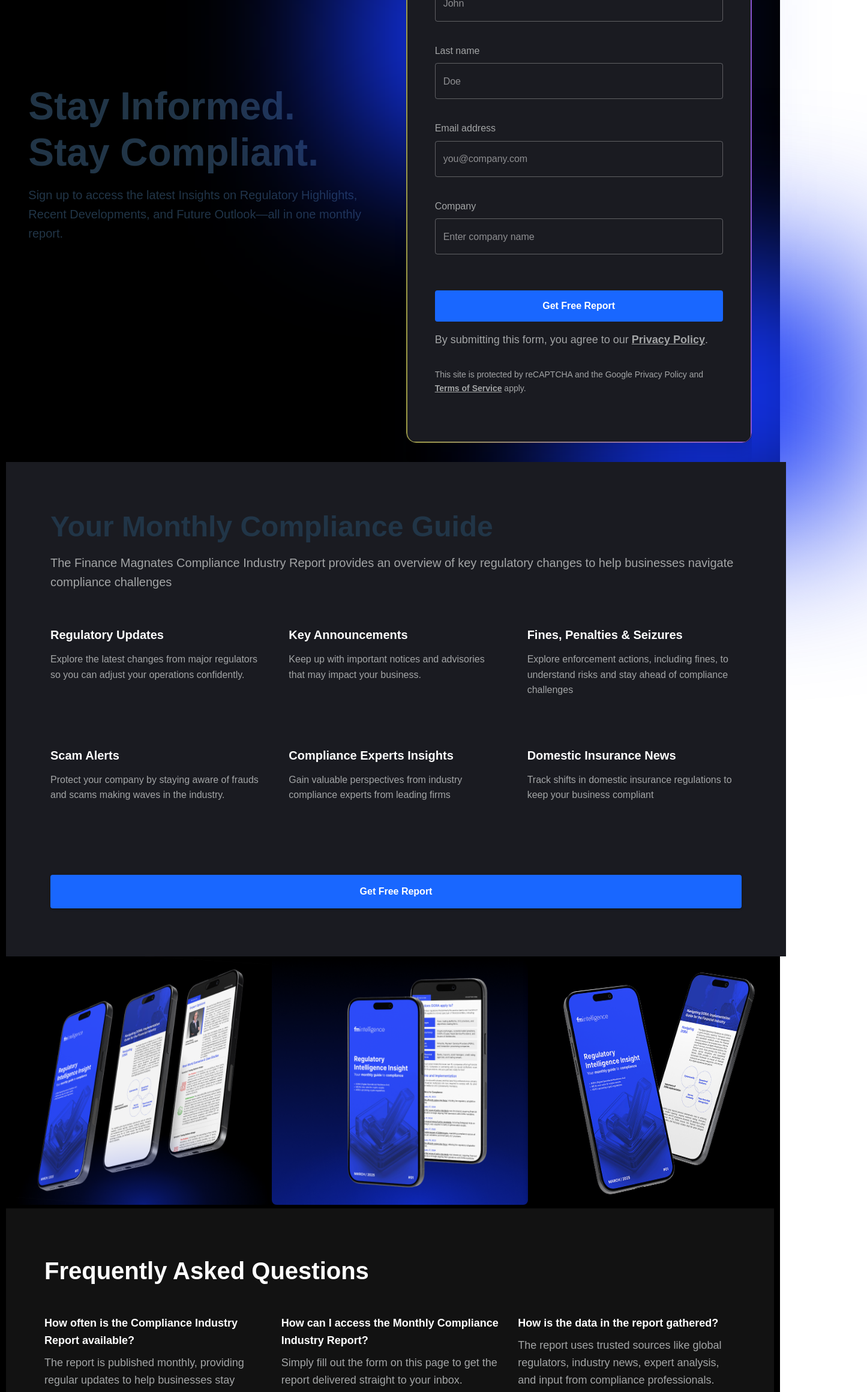
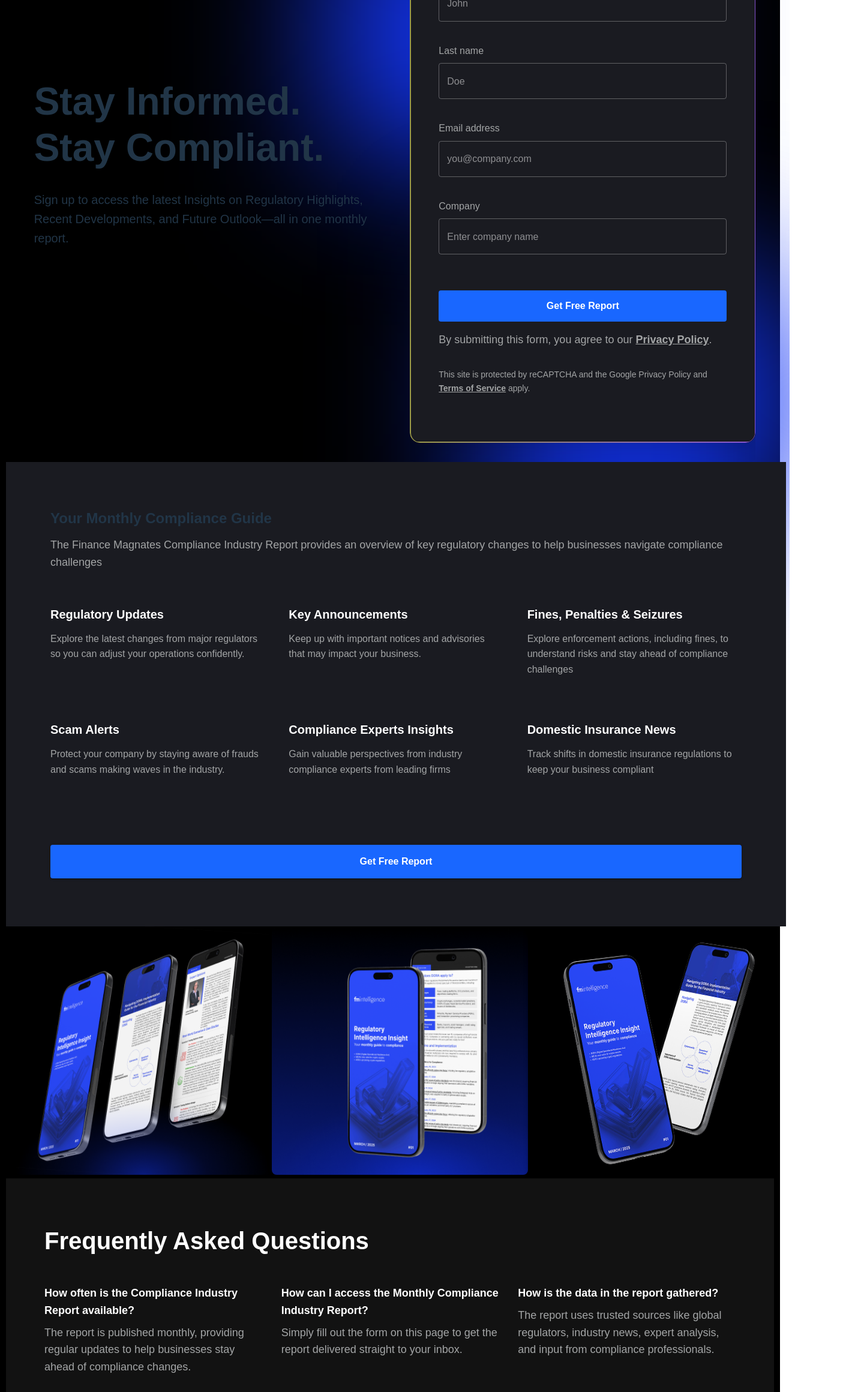
Before and after one commit to nikolaskouis/Landing-page-Finance-Magnates, a React (Vite) app in the folder landing-page-fin/: page / in a window 1280 px wide. Shown: the part 320-2640 px from the top of the page at 60% size, 1445 px wide, since content can reach past the window. Built offline with nearby package versions, Linux system fonts and the light colour scheme.

Commit message:
Deployment test

```diff
--- a/landing-page-fin/src/components/FaqSection.jsx
+++ b/landing-page-fin/src/components/FaqSection.jsx
@@ -20,6 +20,7 @@ const faqs = [
 ];
 
 const FaqSection = () => {
+    const isSingle = faqs.length === 1;
     return (
         <Box sx={{ bgcolor: '#121212', color: '#fff', py: 10, px: { xs: 3, md: 8 } }}>
             <Typography
@@ -35,8 +36,13 @@ const FaqSection = () => {
             </Typography>
 
             <Grid container spacing={4}>
-                {faqs.map((faq, index) => (
-                    <Grid item  size={{ xs:12, sm: 6, md:4 }} key={index}>
+                {faqs.map((faq, index) => {
+                    const isLast = index === faqs.length - 1;
+                    const isOdd = faqs.length % 2 !== 0;
+                    const makeFullWidth = isLast && isOdd;
+
+                    return (
+                        <Grid item  size={{ xs:12, sm:(makeFullWidth  ? 12 : 6), md:4 }} key={index}>
                         <Typography
                             variant="h6"
                             sx={{ mb: 1, fontSize: "18px" }}
@@ -52,7 +58,8 @@ const FaqSection = () => {
                             {faq.answer}
                         </Typography>
                     </Grid>
-                ))}
+                    );
+                })}
             </Grid>
         </Box>
     );
--- a/landing-page-fin/src/components/Footer.jsx
+++ b/landing-page-fin/src/components/Footer.jsx
@@ -112,9 +112,9 @@ const Footer = () => {
                 {/* Tablet View - Image 2 */}
                 {isTablet && (
                     <>
-                        <Grid container spacing={10}>
+                        <Grid container >
                             {/* Left Column: Logo, Description and Icons */}
-                            <Grid item size={{xs: 8}}>
+                            <Grid item size={{xs: 8, sm: 8}} >
                                 <Stack spacing={4}>
                                     <Box sx={{py: 3.5}}>
                                         <img src="/Images/Layer_1.png" alt="fMintelligence" width="180" />
@@ -141,7 +141,7 @@ const Footer = () => {
                             </Grid>
 
                             {/* Right Column: Logo and Links */}
-                            <Grid item size={{xs: 4}}>
+                            <Grid item size={{xs: 4, sm: 4}}>
                                 <Stack spacing={4}>
                                     <Box>
                                         <img src="/Images/Union.png" alt="Finance Magnates" width="180" />
--- a/landing-page-fin/src/components/IndustryExpertsSection.jsx
+++ b/landing-page-fin/src/components/IndustryExpertsSection.jsx
@@ -1,5 +1,5 @@
 import React from 'react';
-import { Box, Typography, Grid, Card, CardContent, CardMedia } from '@mui/material';
+import {Box, Typography, Card, CardContent, CardMedia, useTheme} from '@mui/material';
 import Slider from "react-slick";
 
 const experts = [
@@ -24,11 +24,15 @@ const experts = [
         description: `A graduate of the Warsaw School of Economics, Sylwester received an MA specializing in finance and banking. As Finance Magnates’ research associate and STA certified analyst, he leaves no stone unturned. Sylwester is the previous minority partner of an NFA registered US forex broker, and since 2003, has participated in many forex projects.`,
     },
     {
-        name: 'Damian Chmiel',
-        image: '../../public/Images/People/Eamonn Sheridan web.png',
-        description: `Damian’s adventure with the financial markets began at the Cracow University of Economics, where he obtained his MA in finance and accounting. Starting from the retail trader perspective, he collaborated with brokerage houses and financial portals in Poland as an independent editor and content manager. His adventure in Finance Magnates began in 2016 where he develops as a business intelligence analyst.`,
+        name: 'Nikolas Kouis',
+        image: '../../public/Images/People/1656070681842.jpg',
+        description: `Hi, if you are reading this, that means you tested my app. Thank you. :)`,
     },
 ];
+
+const IndustryExpertsSection = () => {
+
+    const theme = useTheme();
 
     const settings = {
         dots: true,
@@ -38,21 +42,42 @@ const settings = {
         arrows: false,
         responsive: [
             {
-            breakpoint: 1024, // tablet
+                breakpoint: theme.breakpoints.values.lg,
                 settings: {
                     slidesToShow: 2,
                 },
             },
             {
-            breakpoint: 600, // mobile
+                breakpoint: theme.breakpoints.values.md,
+                settings: {
+                    slidesToShow: 2,
+                    slidesToScroll: 2,
+                    centerMode: true,
+                    centerPadding: '0px',
+                },
+            },
+            {
+                breakpoint: theme.breakpoints.values.sm + 100,
                 settings: {
                     slidesToShow: 1,
+                    slidesToScroll: 1,
+                    centerMode: true,
+                    centerPadding: '0px',
+                },
+            },
+            {
+                breakpoint: theme.breakpoints.values.xs,
+                settings: {
+                    slidesToShow: 1,
+                    slidesToScroll: 1,
+                    centerMode: true,
+                    centerPadding: '0px',
                 },
             },
         ],
     };
 
-const IndustryExpertsSection = () => {
+
     return (
         <Box sx={{ bgcolor: '#1A1B21', color: '#fff', py: 10, px: { xs: 3, md: 8 } }}>
             <Typography
@@ -80,7 +105,11 @@ const IndustryExpertsSection = () => {
             <Slider {...settings}>
 
                 {experts.map((expert, index) => (
-                    <Grid item  size={{ xs:12, sm: 6, md:4 }} key={index}>
+                    <Box
+                        key={index}
+                        display="flex"
+                        justifyContent="center"
+                    >
                         <Card
                             sx={{
                                 bgcolor: '#0a0b0d',
@@ -103,7 +132,7 @@ const IndustryExpertsSection = () => {
                                 sx={{
                                     objectFit: 'cover',
                                     filter: 'grayscale(100%)',
-                                    borderRadius: "15px",
+                                    borderRadius: "35px",
                                     padding: "24px",
                                     width: 'auto',
                                 }}
@@ -131,7 +160,7 @@ const IndustryExpertsSection = () => {
                                 </Typography>
                             </CardContent>
                         </Card>
-                    </Grid>
+                    </Box>
                 ))}
 
             </Slider>
--- a/landing-page-fin/src/components/Items/FeatureItem.jsx
+++ b/landing-page-fin/src/components/Items/FeatureItem.jsx
@@ -3,10 +3,9 @@ import {theme} from "../../theme/theme.js";
 
 const FeatureItem = ({ title, description }) => {
     const isMobile = useMediaQuery(theme.breakpoints.down('sm'));
-    //TODO: add tablet mode here later
 
     return (
-        <Box sx={{ mb: { xs: 4, md: 5 } }}>
+        <Box>
             <Typography
                 variant="h6"
                 component="h3"
--- a/landing-page-fin/src/index.css
+++ b/landing-page-fin/src/index.css
@@ -24,7 +24,7 @@ a:hover {
 
 body {
   margin: 0;
-  display: flex;
+  display: contents;
   place-items: center;
   min-width: 320px;
   min-height: 100vh;
--- a/landing-page-fin/src/pages/ComplianceGuideFeatures.jsx
+++ b/landing-page-fin/src/pages/ComplianceGuideFeatures.jsx
@@ -54,12 +54,14 @@ export const ComplianceGuideFeatures = () => {
                         sx={{
                             mb: 2,
                             fontWeight: 700,
+                            fontSize: isMobile ? "1.5rem" : "24px",
                         }}
                     >
                         Your Monthly Compliance Guide
                     </Typography>
                     <Typography
                         variant="body2"
+                        fontSize={isMobile ? "1rem" : "18px"}
                     >
                         The Finance Magnates Compliance Industry Report provides an overview of key regulatory changes to help businesses navigate compliance challenges
                     </Typography>
--- a/landing-page-fin/src/pages/ComplianceSignupForm.jsx
+++ b/landing-page-fin/src/pages/ComplianceSignupForm.jsx
@@ -12,8 +12,6 @@ const ComplianceSignupForm = () => {
     return (
         <Box
             sx={{
-                //py: isMobile ? 4 : isTablet ? 6 : 10,
-                //px: isMobile ? 2 : 4,
                 display: 'flex',
                 alignItems: 'center',
                 position: 'relative',
@@ -33,11 +31,12 @@ const ComplianceSignupForm = () => {
                     //sx={{ maxWidth: 1200, mx: 'auto' }}
                 >
                     {/* LEFT SIDE – Title + Description */}
-                    <Grid item size={{ xs:12, sm: 12, md:6 }} maxWidth="636px">
+                    <Grid item maxWidth="636px" zIndex={2}>
                         <Typography
                             variant="h2"
                             sx={{
-                                mb: 2,
+                                p: (isMobile) ? '2rem' : '1rem',
+                                fontSize: (isMobile) ? '2.5rem' : '4rem',
                             }}
                         >
                             Stay Informed.<br />Stay Compliant.
@@ -46,18 +45,16 @@ const ComplianceSignupForm = () => {
                         <Typography
                             variant="body1"
                             sx={{
-                                mb: 4,
+                                p: (isMobile) ? '2rem' : '1rem',
                             }}
                         >
                             Sign up to access the latest Insights on Regulatory Highlights, Recent Developments, and Future Outlook—all in one monthly report.
                         </Typography>
                     </Grid>
-
+                    <Glow transform="translate(30%, -55%)" zIndex={0} />
+                    <Glow transform="translate(80%, 90%)" zIndex={0} />
                     {/* RIGHT SIDE – Form */}
                     <Grid>
-                        <Glow transform="translate(-20%, 10%)" zIndex={0} />
-                        <Glow transform="translate(50%, 150%)" zIndex={0} />
-
                         {/* Form box */}
                         <Box
                             sx={{
```
Also changed, not shown: landing-page-fin/public/Images/People/1656070681842.jpg (added). Lines whose indentation alone changed are shown as unchanged.
